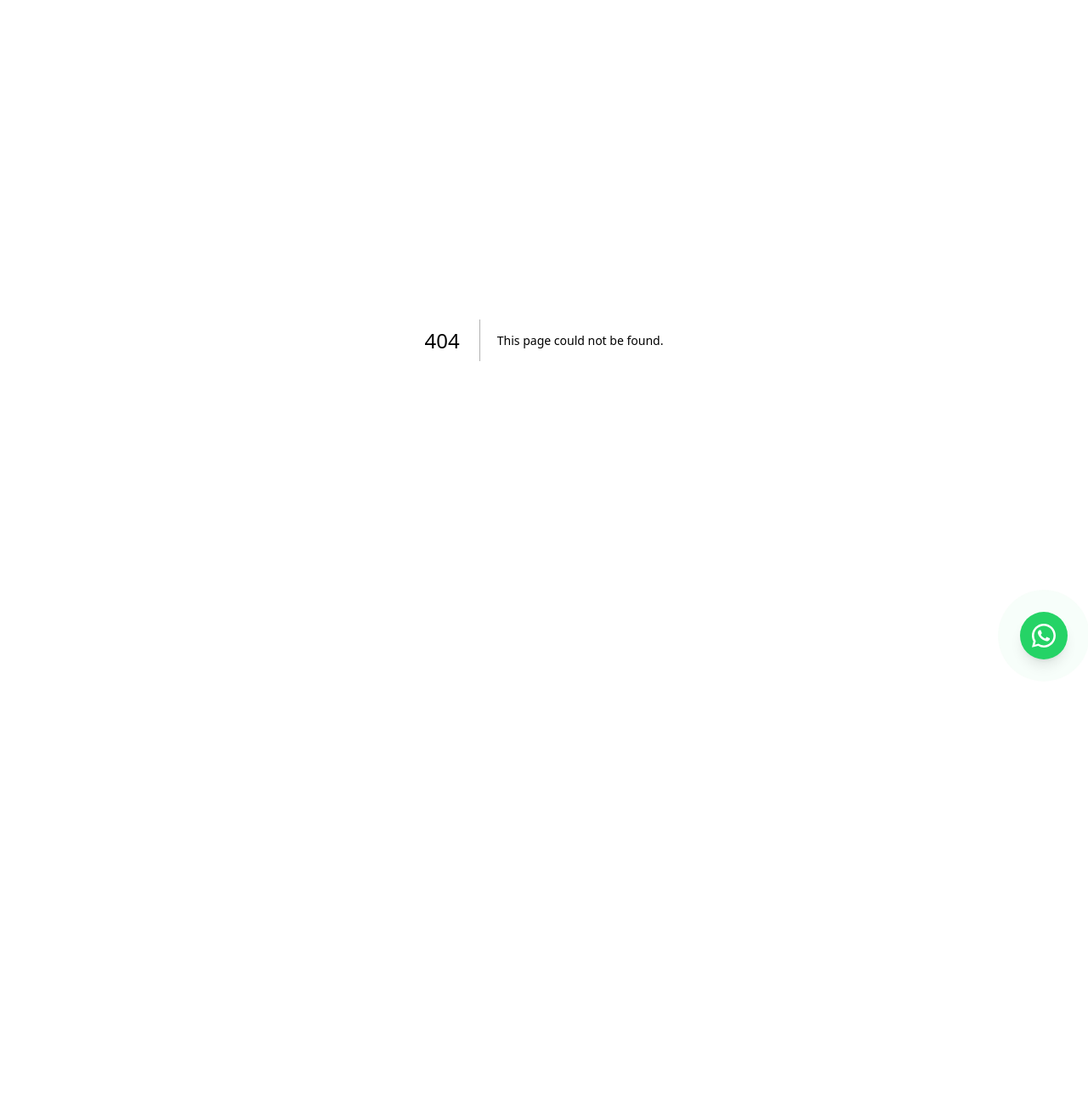
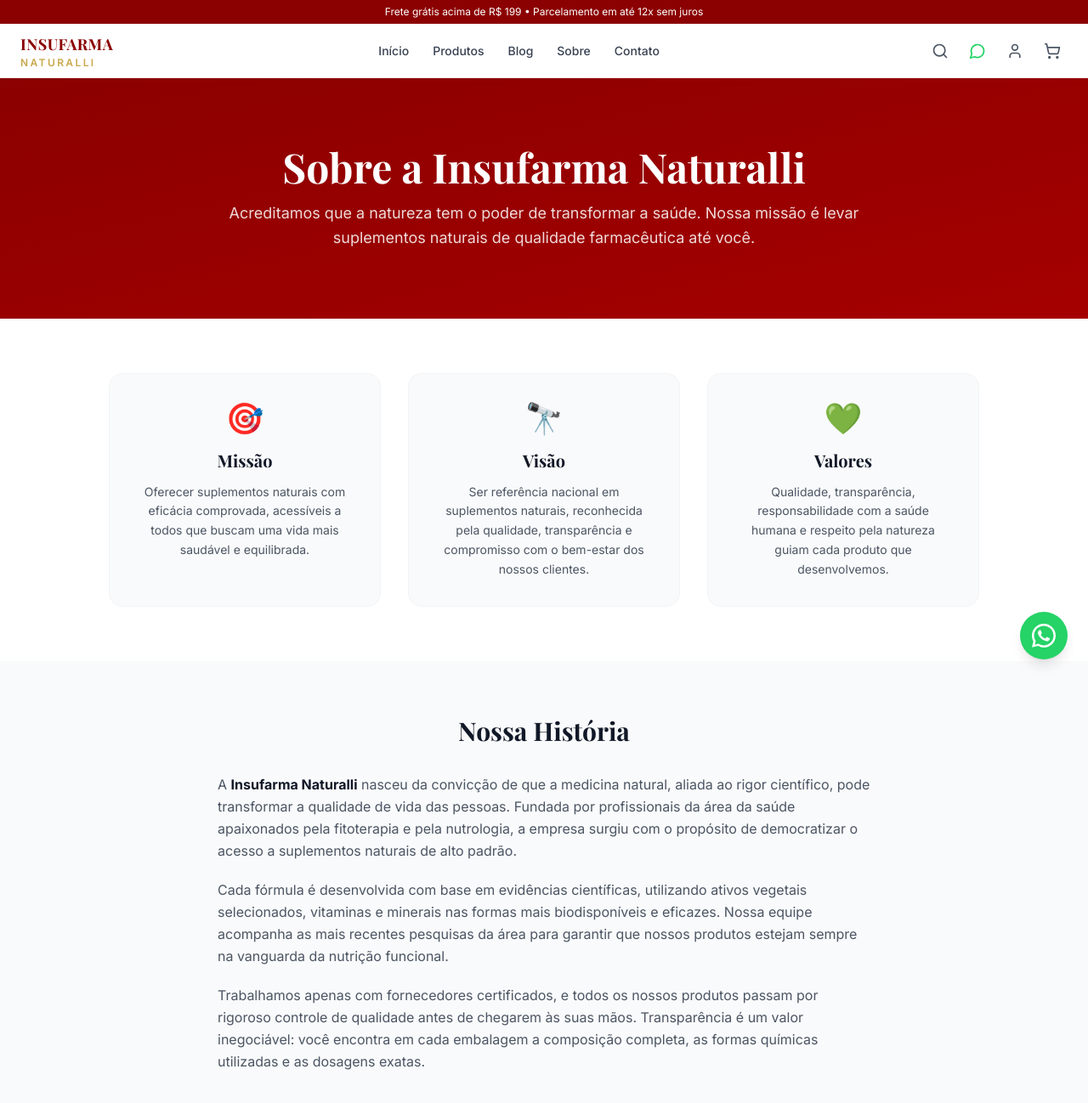
Before and after one commit to bitcoinerp2p-lab/INSUFARMA-NATURALLI, a Next.js app: page /sobre in a window 1280 px wide. Before the commit this address had no page. Shown: the top 1298 px of the page at 85% size. Before the commit the page ends 800 px from the top, so only its background shows below. Built offline with nearby package versions, Linux system fonts and the light colour scheme; a web font is replaced by a local one.

Commit message:
Add /sobre page with mission, history and differentials

```diff
--- /dev/null
+++ b/src/app/(store)/sobre/page.tsx
@@ -0,0 +1,113 @@
+import Link from "next/link";
+
+export const metadata = {
+  title: "Sobre Nós — Insufarma Naturalli",
+  description:
+    "Conheça a Insufarma Naturalli: nossa missão, valores e o compromisso com suplementos naturais de alta qualidade para sua saúde e bem-estar.",
+};
+
+export default function SobrePage() {
+  return (
+    <div className="min-h-screen bg-white">
+      {/* Hero */}
+      <section className="bg-gradient-to-br from-brand-red to-brand-red-light text-white py-20 px-4">
+        <div className="container mx-auto max-w-3xl text-center">
+          <h1 className="font-display text-4xl sm:text-5xl font-bold mb-4">
+            Sobre a Insufarma Naturalli
+          </h1>
+          <p className="text-white/85 text-lg leading-relaxed">
+            Acreditamos que a natureza tem o poder de transformar a saúde. Nossa missão é levar suplementos naturais de qualidade farmacêutica até você.
+          </p>
+        </div>
+      </section>
+
+      {/* Missão / Visão / Valores */}
+      <section className="py-16 px-4">
+        <div className="container mx-auto max-w-5xl">
+          <div className="grid grid-cols-1 md:grid-cols-3 gap-8">
+            <div className="text-center p-8 rounded-2xl bg-gray-50 border border-gray-100">
+              <div className="text-4xl mb-4">🎯</div>
+              <h2 className="font-display font-bold text-xl text-gray-900 mb-3">Missão</h2>
+              <p className="text-gray-600 text-sm leading-relaxed">
+                Oferecer suplementos naturais com eficácia comprovada, acessíveis a todos que buscam uma vida mais saudável e equilibrada.
+              </p>
+            </div>
+            <div className="text-center p-8 rounded-2xl bg-gray-50 border border-gray-100">
+              <div className="text-4xl mb-4">🔭</div>
+              <h2 className="font-display font-bold text-xl text-gray-900 mb-3">Visão</h2>
+              <p className="text-gray-600 text-sm leading-relaxed">
+                Ser referência nacional em suplementos naturais, reconhecida pela qualidade, transparência e compromisso com o bem-estar dos nossos clientes.
+              </p>
+            </div>
+            <div className="text-center p-8 rounded-2xl bg-gray-50 border border-gray-100">
+              <div className="text-4xl mb-4">💚</div>
+              <h2 className="font-display font-bold text-xl text-gray-900 mb-3">Valores</h2>
+              <p className="text-gray-600 text-sm leading-relaxed">
+                Qualidade, transparência, responsabilidade com a saúde humana e respeito pela natureza guiam cada produto que desenvolvemos.
+              </p>
+            </div>
+          </div>
+        </div>
+      </section>
+
+      {/* Nossa história */}
+      <section className="py-16 px-4 bg-gray-50">
+        <div className="container mx-auto max-w-3xl">
+          <h2 className="font-display text-3xl font-bold text-gray-900 mb-8 text-center">Nossa História</h2>
+          <div className="prose prose-gray max-w-none space-y-5 text-gray-600 leading-relaxed">
+            <p>
+              A <strong className="text-gray-900">Insufarma Naturalli</strong> nasceu da convicção de que a medicina natural, aliada ao rigor científico, pode transformar a qualidade de vida das pessoas. Fundada por profissionais da área da saúde apaixonados pela fitoterapia e pela nutrologia, a empresa surgiu com o propósito de democratizar o acesso a suplementos naturais de alto padrão.
+            </p>
+            <p>
+              Cada fórmula é desenvolvida com base em evidências científicas, utilizando ativos vegetais selecionados, vitaminas e minerais nas formas mais biodisponíveis e eficazes. Nossa equipe acompanha as mais recentes pesquisas da área para garantir que nossos produtos estejam sempre na vanguarda da nutrição funcional.
+            </p>
+            <p>
+              Trabalhamos apenas com fornecedores certificados, e todos os nossos produtos passam por rigoroso controle de qualidade antes de chegarem às suas mãos. Transparência é um valor inegociável: você encontra em cada embalagem a composição completa, as formas químicas utilizadas e as dosagens exatas.
+            </p>
+          </div>
+        </div>
+      </section>
+
+      {/* Diferenciais */}
+      <section className="py-16 px-4">
+        <div className="container mx-auto max-w-5xl">
+          <h2 className="font-display text-3xl font-bold text-gray-900 mb-10 text-center">Por que escolher a Naturalli?</h2>
+          <div className="grid grid-cols-1 sm:grid-cols-2 gap-6">
+            {[
+              { icon: "🔬", title: "Fórmulas Baseadas em Ciência", desc: "Cada ativo é escolhido com base em estudos clínicos. Sem ingredientes sem comprovação." },
+              { icon: "🌿", title: "100% Natural", desc: "Não utilizamos corantes artificiais, conservantes desnecessários ou substâncias proibidas." },
+              { icon: "✅", title: "Controle de Qualidade Rigoroso", desc: "Todos os lotes passam por análises laboratoriais antes do envio ao cliente." },
+              { icon: "🚚", title: "Entrega Rápida e Segura", desc: "Embalagem reforçada, frete grátis acima de R$199 e rastreamento em tempo real." },
+              { icon: "💬", title: "Suporte Especializado", desc: "Nossa equipe está pronta para tirar dúvidas sobre saúde, produtos e dosagens." },
+              { icon: "🔁", title: "Satisfação Garantida", desc: "Não ficou satisfeito? Entre em contato em até 7 dias e resolvemos para você." },
+            ].map((item) => (
+              <div key={item.title} className="flex gap-4 p-6 rounded-2xl border border-gray-100 hover:border-brand-red/30 hover:bg-brand-red/5 transition-colors">
+                <span className="text-3xl flex-shrink-0">{item.icon}</span>
+                <div>
+                  <h3 className="font-semibold text-gray-900 mb-1">{item.title}</h3>
+                  <p className="text-gray-600 text-sm leading-relaxed">{item.desc}</p>
+                </div>
+              </div>
+            ))}
+          </div>
+        </div>
+      </section>
+
+      {/* CTA */}
+      <section className="py-16 px-4 bg-brand-red text-white text-center">
+        <div className="container mx-auto max-w-2xl">
+          <h2 className="font-display text-3xl font-bold mb-4">Pronto para cuidar da sua saúde?</h2>
+          <p className="text-white/85 mb-8">
+            Explore nossa linha completa de suplementos naturais e encontre o produto ideal para você.
+          </p>
+          <Link
+            href="/produtos"
+            className="inline-block bg-white text-brand-red font-bold px-8 py-4 rounded-xl hover:bg-brand-gold hover:text-white transition-colors text-base"
+          >
+            Ver Produtos
+          </Link>
+        </div>
+      </section>
+    </div>
+  );
+}
```
